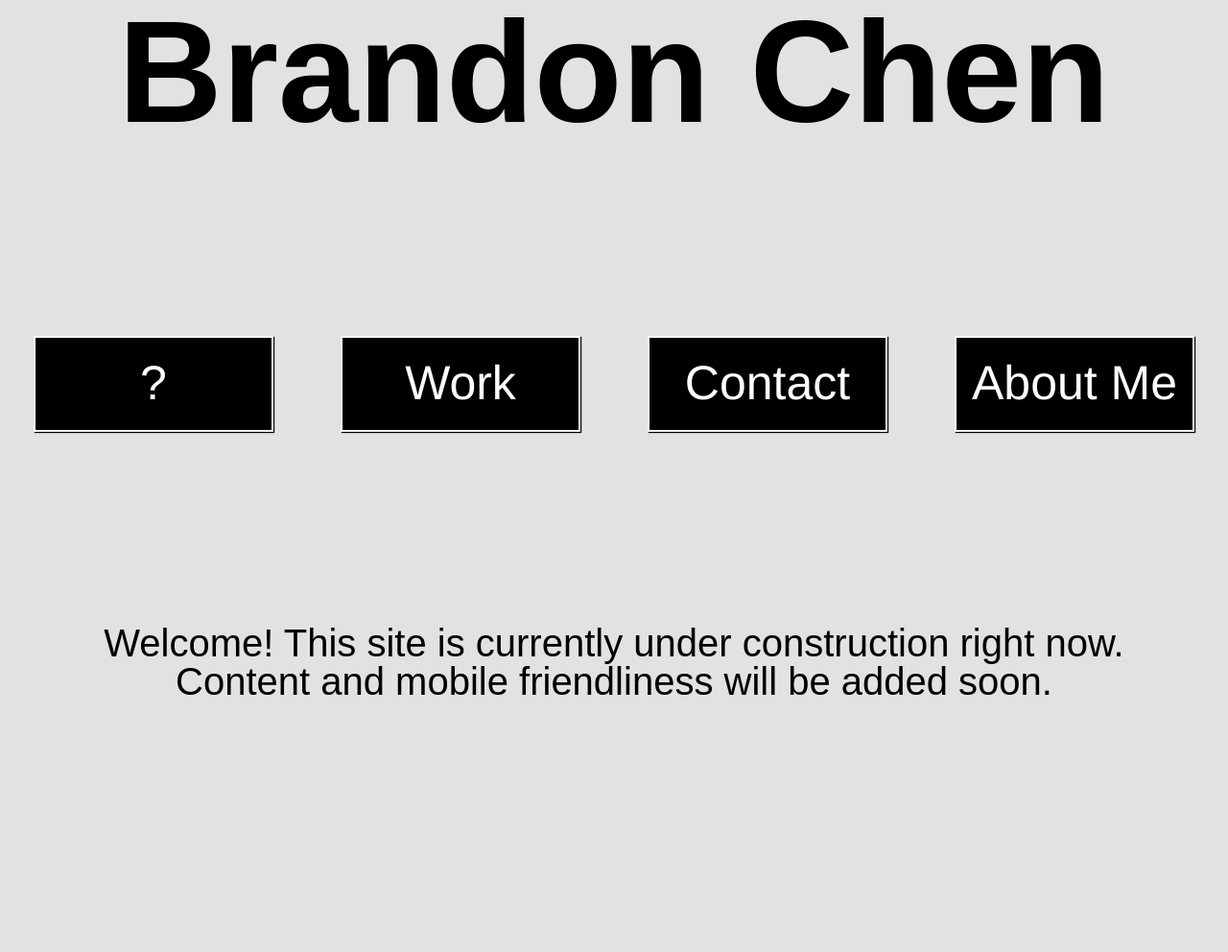
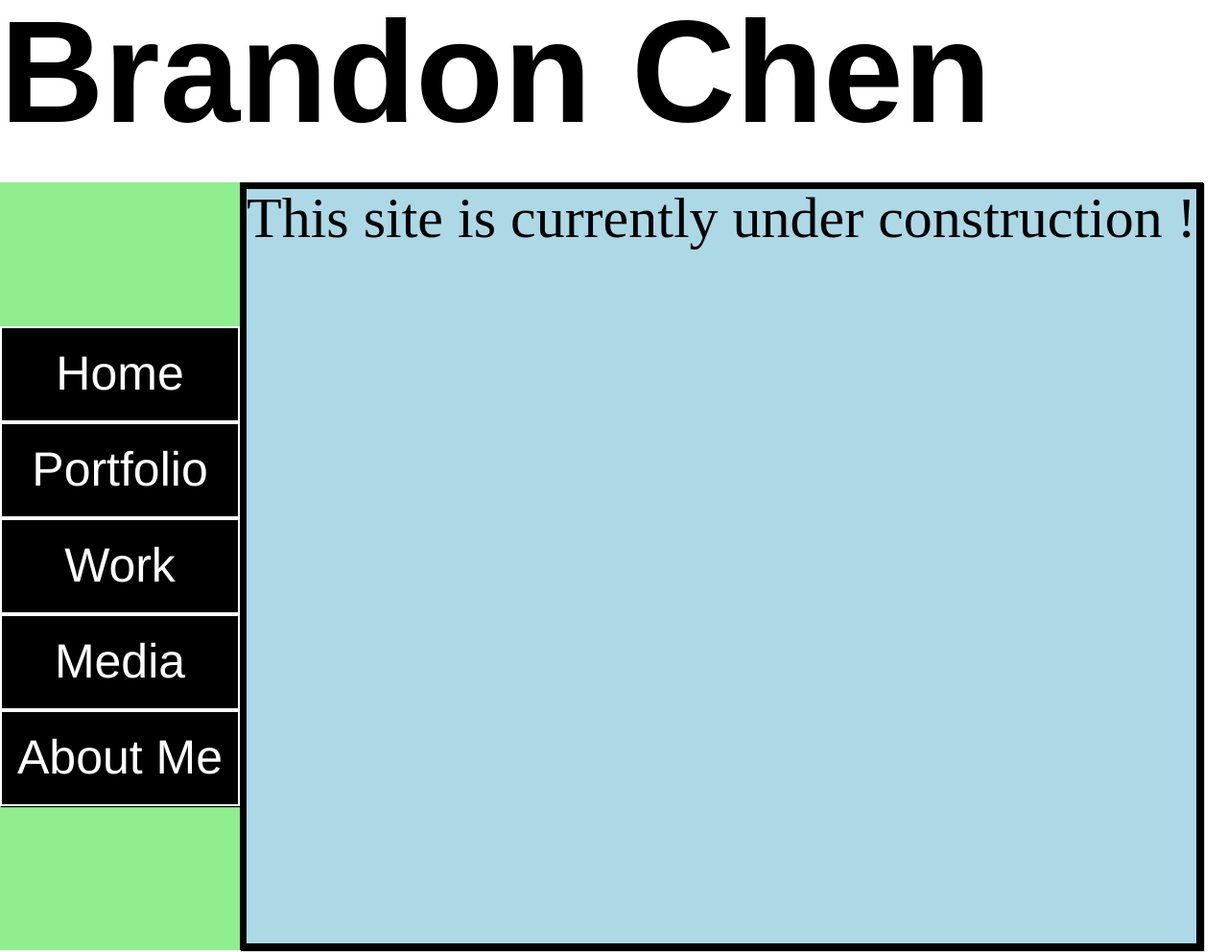
Before and after one commit to NaginiChen/Portfolio, a plain HTML site: page MainPage.html in a window 1280 px wide. Shown: the top 992 px of the page at 96% size. Drawn offline with Linux system fonts and the light colour scheme.

Commit message:
Major Change

```diff
--- a/Assets/css/PortfolioCSS.css
+++ b/Assets/css/PortfolioCSS.css
@@ -71,8 +71,8 @@ General
 */
 
 .background{
-    background: #E2E2E5;
-    height: 3000px;
+    background: white;
+    height: 1200px;
 }
 
 .title{
@@ -80,24 +80,28 @@ General
     font-weight: bold;
     font-size: 150px;
     color: black;
+}
+
+.canvas{
+    width: 98%;
     display: flex;
-    justify-content: center;
-    align-content: center;
+    background: lightgreen;
+    justify-content: space-between;
+    align-items: center;
 }
 
 .container{
-    width: 100%;
+    width: 300px;
     height: 500px;
     display: flex;
-    justify-content: space-around;
-    align-items: center;
-
+    flex-direction: column;
+    justify-content: center;
+    background: pink;
 }
 
 .box{
     width: 250px;
     height: 100px;
-    display: inline-flex;
     background: black;
 }
 
@@ -112,3 +116,17 @@ General
     text-align: center;
     display: inline;
 }
+
+.containerTwo{
+    width: 1500px;
+    height: 800px;
+    display: inline-flex;
+    background: lightblue;
+    border: 7px solid black;
+    box-shadow: 1px 1px 1px black;
+}
+
+a{
+    text-decoration: none;
+    color: white;
+}
--- /dev/null
+++ b/Assets/js/function.js
@@ -0,0 +1,8 @@
+"use strict";
+function input() {
+
+
+    document.getElementById("display").innerHTML = "Hello";
+    return false;
+
+}
--- a/MainPage.html
+++ b/MainPage.html
@@ -3,27 +3,31 @@
     <head>
         <title> Portfolio </title>
         <link rel="stylesheet" href="Assets/css/PortfolioCSS.css">
+        <script src="Assets/js/function.js"></script>
     </head>
 
     <body class="background">
 
+
         <h1 class="title"> Brandon Chen </h1>
 
-        <div class="container">
+        <div style="padding: 20"> </div>
 
-            <div class="box"> ? </div>
-            <div class="box"> Work </div>
-            <div class="box"> Contact </div>
-            <div class="box"> About Me </div>
+        <div class="canvas">
+            <div class="container">
+                <div class="box"> <a href="#" onclick="return input()"> Home </a> </div>
+                <div class="box"> Portfolio </div>
+                <div class="box"> Work </div>
+                <div class="box"> Media </div>
+                <div class="box"> About Me </div>
+            </div>
 
-        </div>
+            <div class="containerTwo" style="font-size: 60">
+                <div id="display"> This site is currently under construction ! </div>
 
 
-        <p style="text-align: center; font-size: 40px; font-family: Arial"> Welcome! This site is currently under construction right now.
-        <br> Content and mobile friendliness will be added soon.</p>
-
-
-
+            </div>
+        </div>
 
 
     </body>
```
